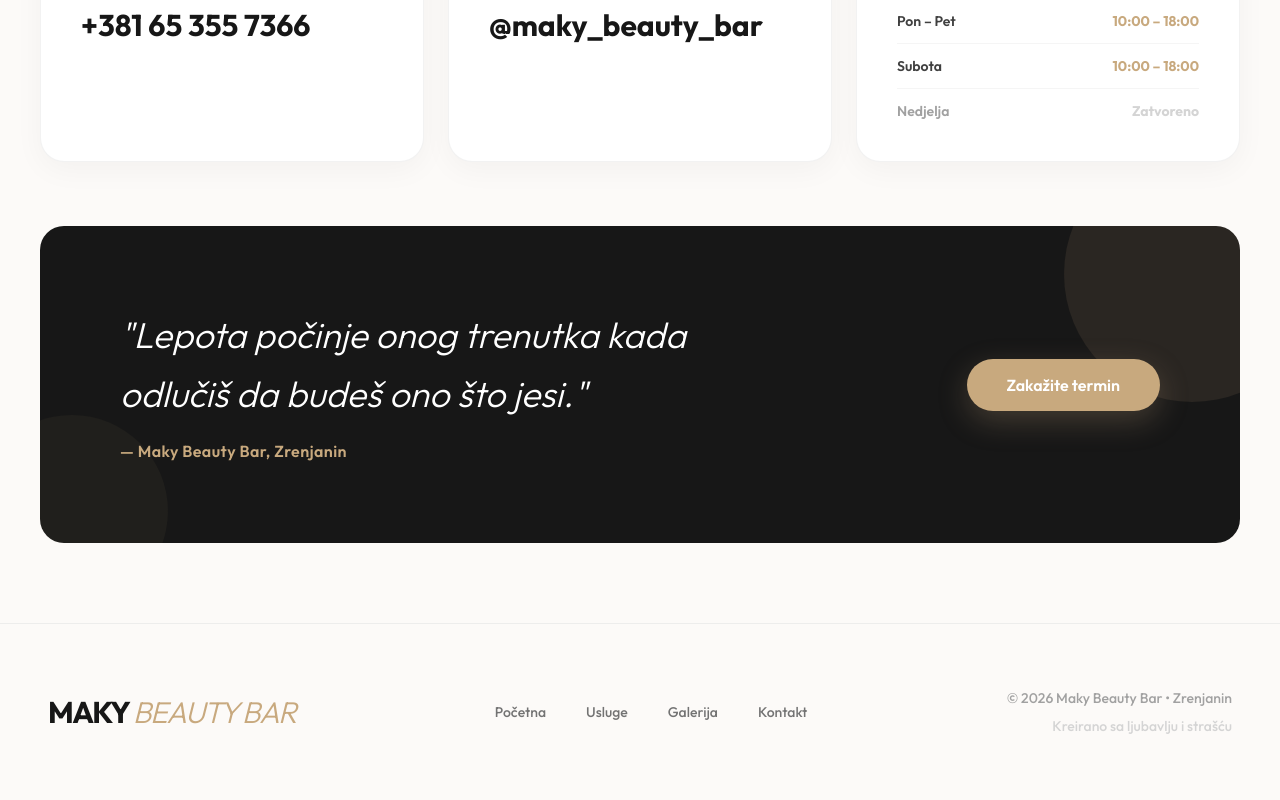
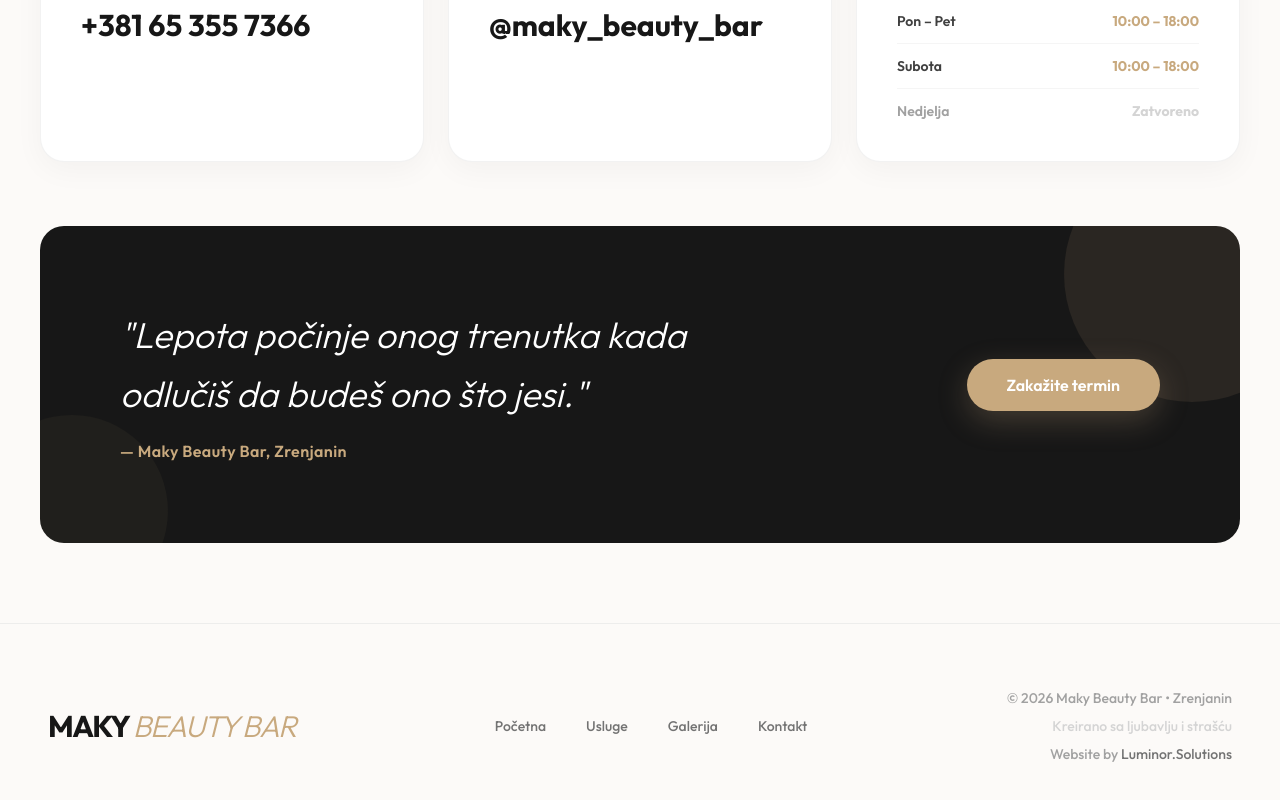
Before and after one commit to AdiZeljkovic/makybeauty, a React (Vite) app: page / in a window 1280 px wide. Shown: the part 4101-4901 px from the top of the page. Built offline with nearby package versions, Linux system fonts and the light colour scheme; a web font is replaced by a local one.

Commit message:
Footer: Website by Luminor.Solutions

```diff
--- a/src/components/Footer.tsx
+++ b/src/components/Footer.tsx
@@ -16,6 +16,12 @@
         <div className="text-sm text-neutral-400 text-center md:text-right font-medium">
           <p>© {new Date().getFullYear()} Maky Beauty Bar • Zrenjanin</p>
           <p className="mt-2 text-neutral-300">Kreirano sa ljubavlju i strašću</p>
+          <p className="mt-2">
+            Website by{" "}
+            <a href="https://luminor.solutions" target="_blank" rel="nofollow noopener" className="text-neutral-500 hover:text-neutral-900 transition-all duration-300">
+              Luminor.Solutions
+            </a>
+          </p>
         </div>
       </div>
     </footer>
```
